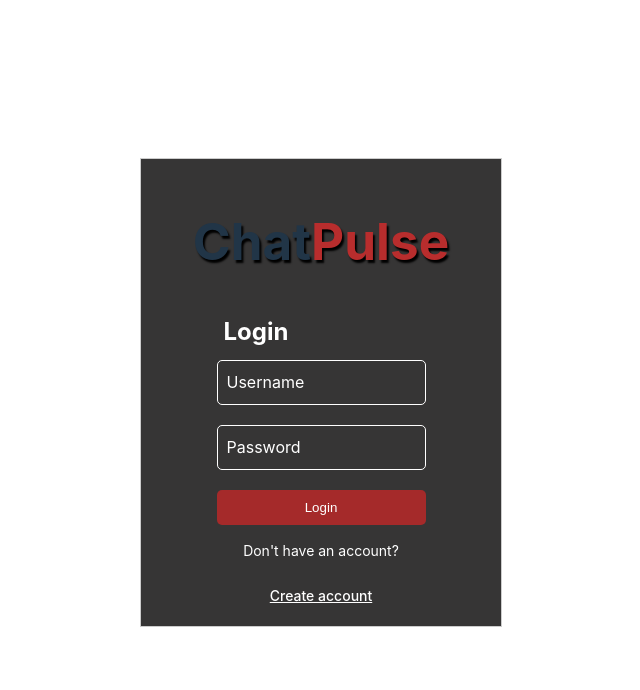
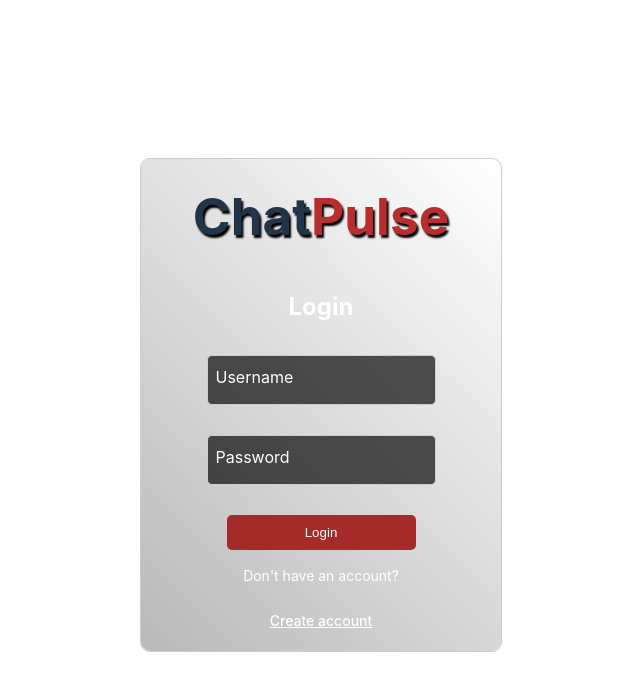
Before and after one commit to Aninooo/ChatPulse, a React (Vite) app in the folder Real-Time-Chat/: page / in a window 1280 px wide. Shown: the top 690 px of the page, without its empty margins (319-959 px from the left). Built offline with nearby package versions, Linux system fonts and the light colour scheme; no server answers.

Commit message:
added style for login form

```diff
--- a/Real-Time-Chat/src/pages/LoginForm.css
+++ b/Real-Time-Chat/src/pages/LoginForm.css
@@ -3,15 +3,16 @@
     flex-direction: column;
     justify-content: center;
     align-items: center;
+
 }
 .login {
     color: white;
     margin-bottom: 0px;
     display: flex;
     flex-direction: row;
+    justify-content: center;
     position: relative;
-    right: 65px;
-    top: 10px;
+    top: 0px;
     margin-top: 0;
 }
 
@@ -26,38 +27,80 @@
     background-color: #363535;
     margin-top: 150px;
     border: 1px solid #ccc;
+    border-radius: 10px;
+    background: linear-gradient(45deg, rgba(0,0,0,0.1), rgba(255,255,255,0.1));
   }
 
-.title{
+  .login-form::before, .login-form::after {
+    content: '';
+    position: absolute;
+    top: 0;
+    left: 0;
+    right: 0;
+    bottom: 0;
+    border-radius: 10px;
+    background: linear-gradient(45deg, rgba(0,0,0,0.1), rgba(255,255,255,0.1));
+    z-index: -1;
+  }
+
+  .title {
     display: flex;
     justify-content: center;
     text-shadow: 2px 3px 2px rgb(0, 0, 0);
-  }
-  .title2{
-    color:rgb(184, 45, 45);
+    margin-top: -25px;
+    margin-bottom: 10px;
   }
 
+  .title2 {
+    color: rgb(184, 45, 45);
+  }
 
   .input-wrapper {
     position: relative;
-    margin-top: 20px;
-    width: calc(100% - 40px);
+    margin-top: 30px;
     max-width: 280px;
-
   }
 
   .input-wrapper label {
     position: absolute;
     top: 10px;
-    left: 10px;
+    left: 5px;
     color: white;
     transition: 0.2s ease all;
     pointer-events: none;
-    background-color: #363535;
-    margin-left: 20px;
+    padding: 0 4px;
+    transform: translateY(0);
   }
 
+  .input-wrapper input {
+    width: 100%;
+    padding: 20px 10px 10px;
+    border-radius: 5px;
+    border: 1px solid #ccc;
+    background-color: rgba(0, 0, 0, 0.671);
+    color: white;
+    outline: none;
+    transition: padding 0.2s ease, border-color 0.2s ease;
+  }
+
+  .input-wrapper input:focus {
+    border-color: red;
+  }
+
+  .input-wrapper input:focus + label,
+  .input-wrapper input:not(:placeholder-shown) + label {
+    top: -25px;
+    left: 5px;
+    font-size: 16px;
+    color: white;
+  }
+
+
 input {
+    display: flex;
+    flex-direction: column;
+    justify-content: center;
+    align-items: center;
     padding: 15px 10px 10px;
     width: 100%;
     max-width: 100%;
@@ -67,7 +110,7 @@ input {
     color: white;
     font-size: 16px;
     box-sizing: border-box;
-    margin-left: 20px;
+    margin-bottom: 10px;
 }
 
 input:focus + label,
@@ -76,7 +119,7 @@ input:not(:placeholder-shown) + label {
     left: 10px;
     font-size: 15px;
     color: rgb(201, 38, 38);
-    font-weight: bold;
+
 }
 
 .login-btn {
@@ -129,6 +172,7 @@ p {
     }
     .title{
         font-size: 10px;
+        margin-top: 10px;
       }
     .login-form {
         padding: 10px;
```
Lines whose indentation alone changed are shown as unchanged.
